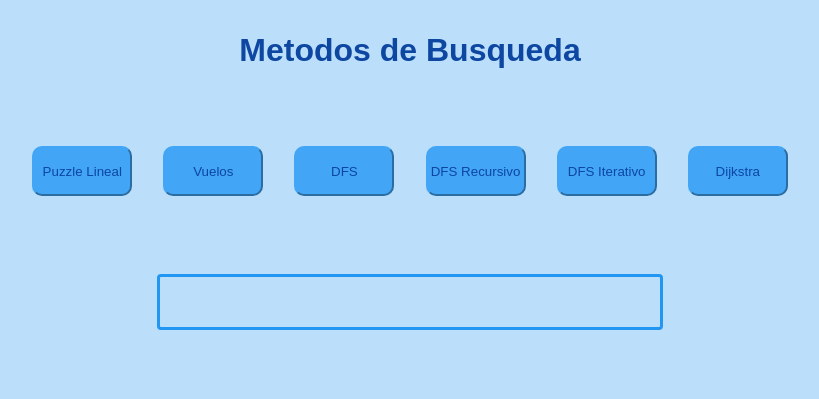
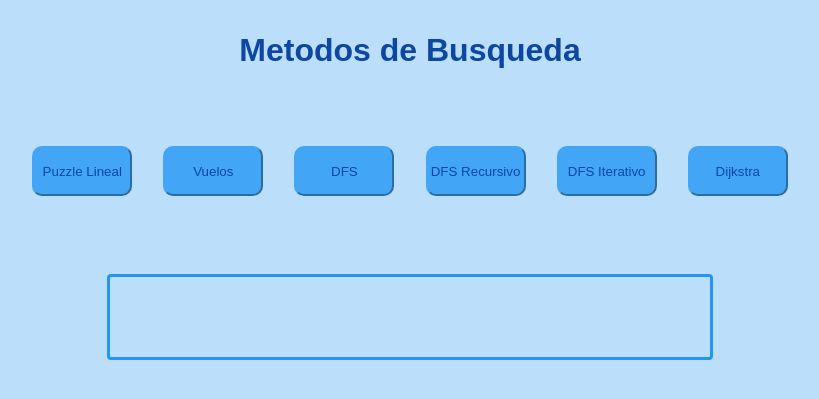
Before and after one commit to Jorge186414/Lenguajes-y-Automatas-2, a Flask app: page / in a window 1280 px wide. Shown: the top 399 px of the page, without its empty margins (230-1049 px from the left). Run offline with Flask 3, Linux system fonts and the light colour scheme.

Commit message:
Add: Estilo final del css

```diff
--- a/static/style.css
+++ b/static/style.css
@@ -31,8 +31,8 @@ h1{
     font-family: Arial, Helvetica, sans-serif;
     justify-content: center;
     align-items: center;
-    height: 50px;
-    width: 500px;
+    height: 80px;
+    width: 600px;
     border-radius: 4px;
     border: 3px solid #2196F3;
 }
```
